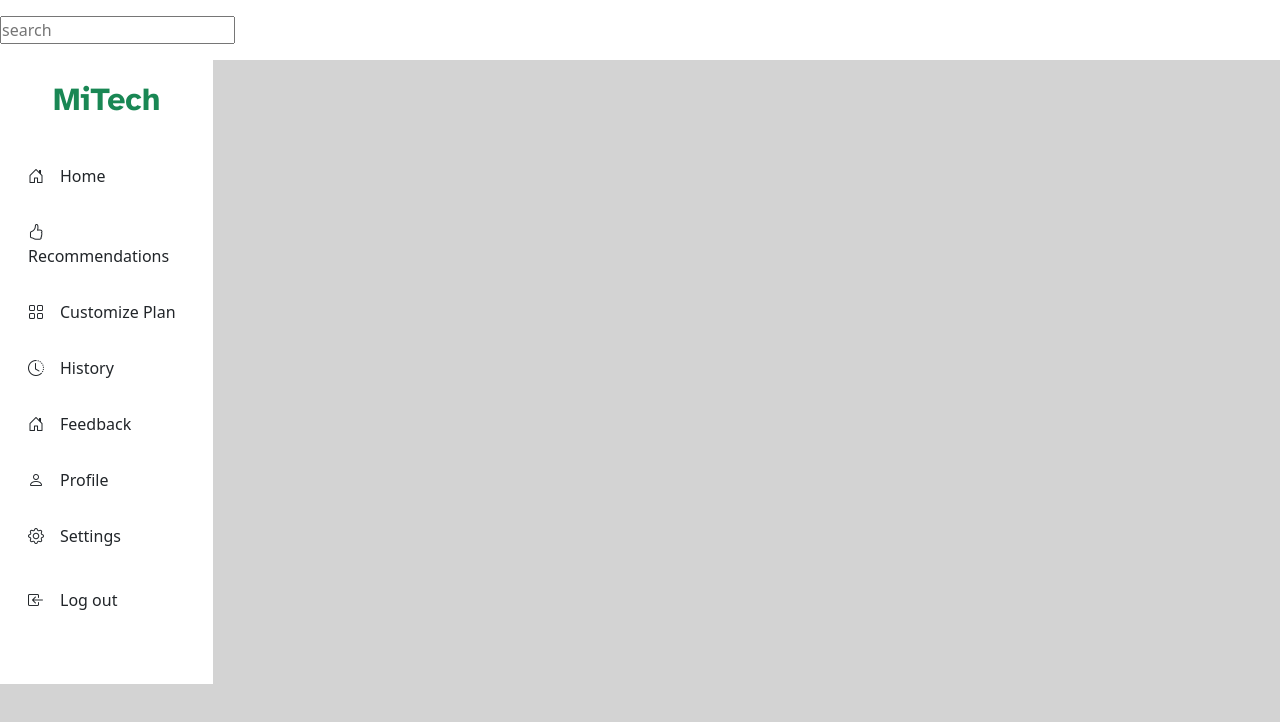
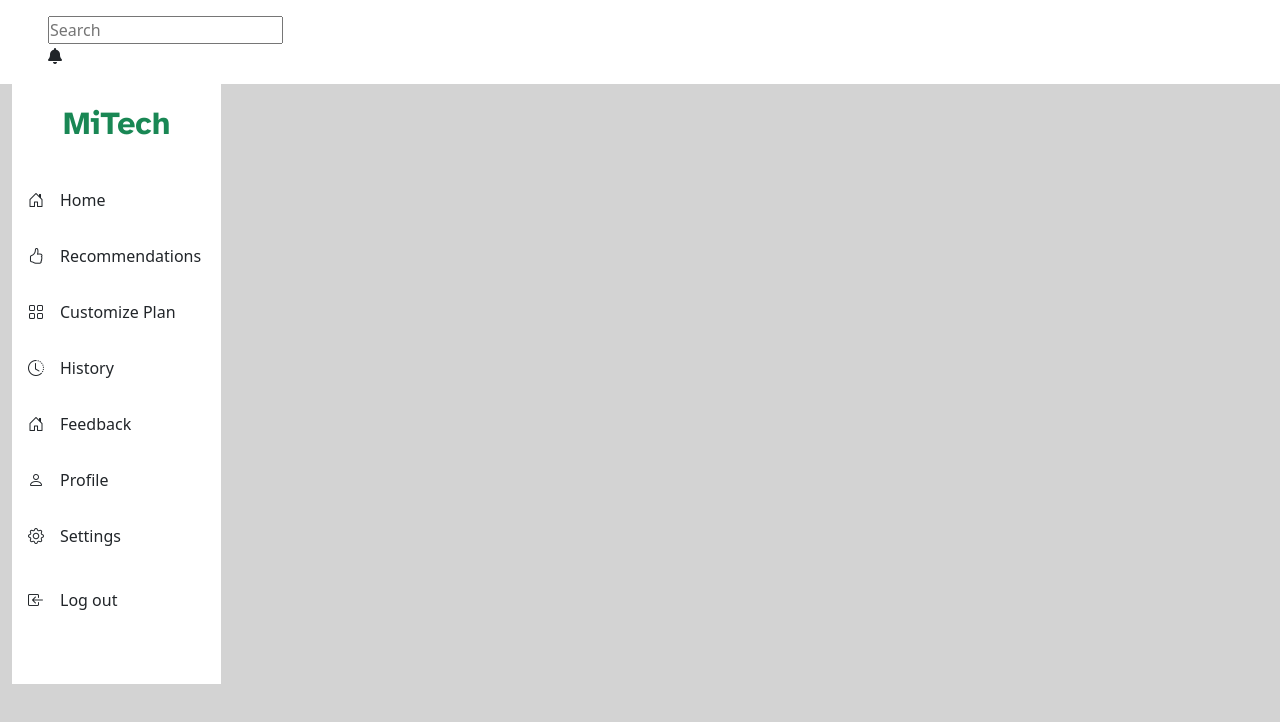
Before and after one commit to sandramakis/Beerkathon-project, a plain HTML site: page main/employeedashboard.html in a window 1280 px wide. Drawn offline with nearby package versions, Linux system fonts and the light colour scheme.

Commit message:
ADJ: Unwanted lines and made more readable

```diff
--- a/main/employeedashboard.html
+++ b/main/employeedashboard.html
@@ -1,21 +1,40 @@
 <!DOCTYPE html>
 <html lang="en">
   <head>
-    <meta charset="UTF-8">
-    <meta http-equiv="X-UA-Compatible" content="IE=edge">
-    <meta name="viewport" content="width=device-width, initial-scale=1.0">
+    <meta charset="UTF-8" />
+    <meta http-equiv="X-UA-Compatible" content="IE=edge" />
+    <meta name="viewport" content="width=device-width, initial-scale=1.0" />
     <title>MiTech</title>
-    <link href="https://cdn.jsdelivr.net/npm/bootstrap@5.3.0-alpha2/dist/css/bootstrap.min.css" rel="stylesheet"
-        integrity="sha384-aFq/bzH65dt+w6FI2ooMVUpc+21e0SRygnTpmBvdBgSdnuTN7QbdgL+OapgHtvPp" crossorigin="anonymous">
-        <link rel="stylesheet" href="https://cdn.jsdelivr.net/npm/bootstrap-icons@1.10.3/font/bootstrap-icons.css">
-        <link rel="stylesheet" href="../index.css">
+    <link
+      href="https://cdn.jsdelivr.net/npm/bootstrap@5.3.0-alpha2/dist/css/bootstrap.min.css"
+      rel="stylesheet"
+      integrity="sha384-aFq/bzH65dt+w6FI2ooMVUpc+21e0SRygnTpmBvdBgSdnuTN7QbdgL+OapgHtvPp"
+      crossorigin="anonymous"
+    />
+    <link
+      rel="stylesheet"
+      href="https://cdn.jsdelivr.net/npm/bootstrap-icons@1.10.3/font/bootstrap-icons.css"
+    />
+    <link rel="stylesheet" href="../index.css" />
+    <script
+      src="https://kit.fontawesome.com/68dd6c1258.js"
+      crossorigin="anonymous"
+    ></script>
   </head>
   <body class="employeedashboard">
-    <header class="bg-body header-input py-3">
-        <input type="text" name="search" id="search" placeholder="search" class="mx-auto">
+    <header class="bg-body header-input py-3 px-5">
+      <div>
+        <input
+          type="text"
+          name="search"
+          id="search"
+          placeholder="Search"
+          class="mx-auto"
+        />
+      </div>
+      <span><i class="fa fa-bell" aria-hidden="true"></i></span>
     </header>
     <div class="container-fluid">
-        <div class="row">
       <!-- Sidebar -->
       <div class="col-md-2 bg-body sidebar h-100">
         <div class="logo pt-3 pb-4 text-center">
@@ -24,35 +43,53 @@
         <div class="sidebar-sticky pb-5">
           <ul class="nav flex-column">
             <li class="nav-item py-2">
-                            <a class="nav-link text-decoration-none text-dark" href="#"><i class="bi bi-house-door pe-3"></i>Home</a>
+              <a class="nav-link text-decoration-none text-dark" href="#"
+                ><i class="bi bi-house-door pe-3"></i>Home</a
+              >
             </li>
             <li class="nav-item py-2">
-                            <a class="nav-link text-decoration-none text-dark" href="#"><i class="bi bi-hand-thumbs-up pe-3"></i>Recommendations</a>
+              <a class="nav-link text-decoration-none text-dark" href="#"
+                ><i class="bi bi-hand-thumbs-up pe-3"></i>Recommendations</a
+              >
             </li>
             <li class="nav-item py-2">
-                            <a class="nav-link text-decoration-none text-dark" href="#"><i class="bi bi-grid pe-3"></i>Customize Plan</a>
+              <a class="nav-link text-decoration-none text-dark" href="#"
+                ><i class="bi bi-grid pe-3"></i>Customize Plan</a
+              >
             </li>
             <li class="nav-item py-2">
-                            <a class="nav-link text-decoration-none text-dark" href="#"><i class="bi bi-clock-history pe-3"></i>History</a>
+              <a class="nav-link text-decoration-none text-dark" href="#"
+                ><i class="bi bi-clock-history pe-3"></i>History</a
+              >
             </li>
             <li class="nav-item py-2">
-                            <a class="nav-link text-decoration-none text-dark" href="#"><i class="bi bi-house-door pe-3"></i>Feedback</a>
+              <a class="nav-link text-decoration-none text-dark" href="#"
+                ><i class="bi bi-house-door pe-3"></i>Feedback</a
+              >
             </li>
             <li class="nav-item py-2">
-                            <a class="nav-link text-decoration-none text-dark" href="#"><i class="bi bi-person pe-3"></i>Profile</a>
+              <a class="nav-link text-decoration-none text-dark" href="#"
+                ><i class="bi bi-person pe-3"></i>Profile</a
+              >
             </li>
             <li class="nav-item py-2">
-                            <a class="nav-link text-decoration-none text-dark" href="#"><i class="bi bi-gear pe-3"></i>Settings</a>
+              <a class="nav-link text-decoration-none text-dark" href="#"
+                ><i class="bi bi-gear pe-3"></i>Settings</a
+              >
             </li>
             <li class="nav-item py-3">
-                            <a class="nav-link text-decoration-none text-dark" href="#"><i class="bi bi-box-arrow-in-left pe-3"></i>Log out</a>
+              <a class="nav-link text-decoration-none text-dark" href="#"
+                ><i class="bi bi-box-arrow-in-left pe-3"></i>Log out</a
+              >
             </li>
           </ul>
         </div>
       </div>
     </div>
-    <script src="https://cdn.jsdelivr.net/npm/bootstrap@5.3.0-alpha2/dist/js/bootstrap.bundle.min.js"
+    <script
+      src="https://cdn.jsdelivr.net/npm/bootstrap@5.3.0-alpha2/dist/js/bootstrap.bundle.min.js"
       integrity="sha384-qKXV1j0HvMUeCBQ+QVp7JcfGl760yU08IQ+GpUo5hlbpg51QRiuqHAJz8+BrxE/N"
-        crossorigin="anonymous"></script>
+      crossorigin="anonymous"
+    ></script>
   </body>
 </html>
```
Lines whose indentation alone changed are shown as unchanged.
